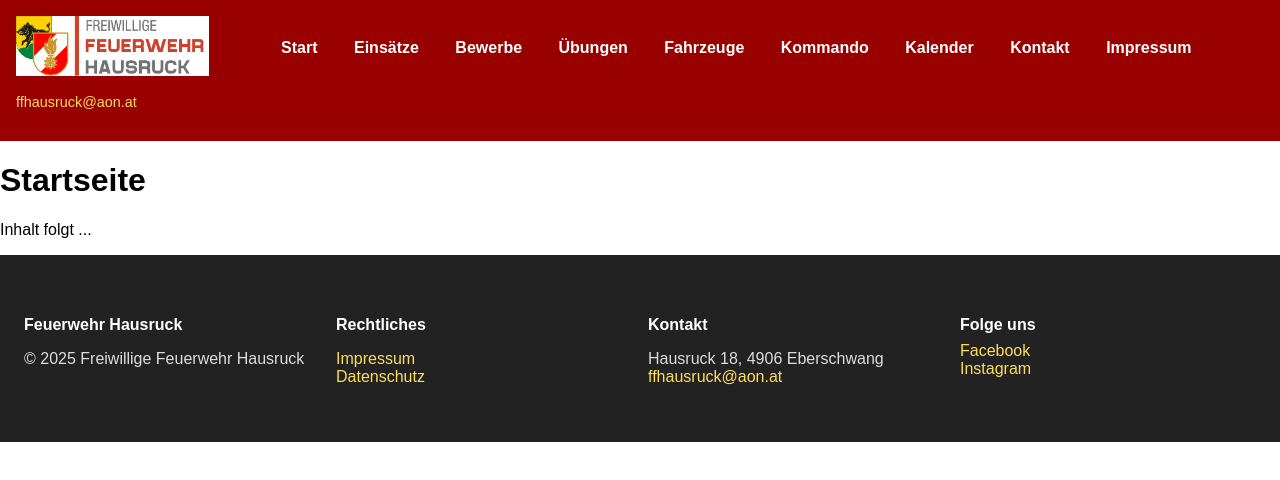
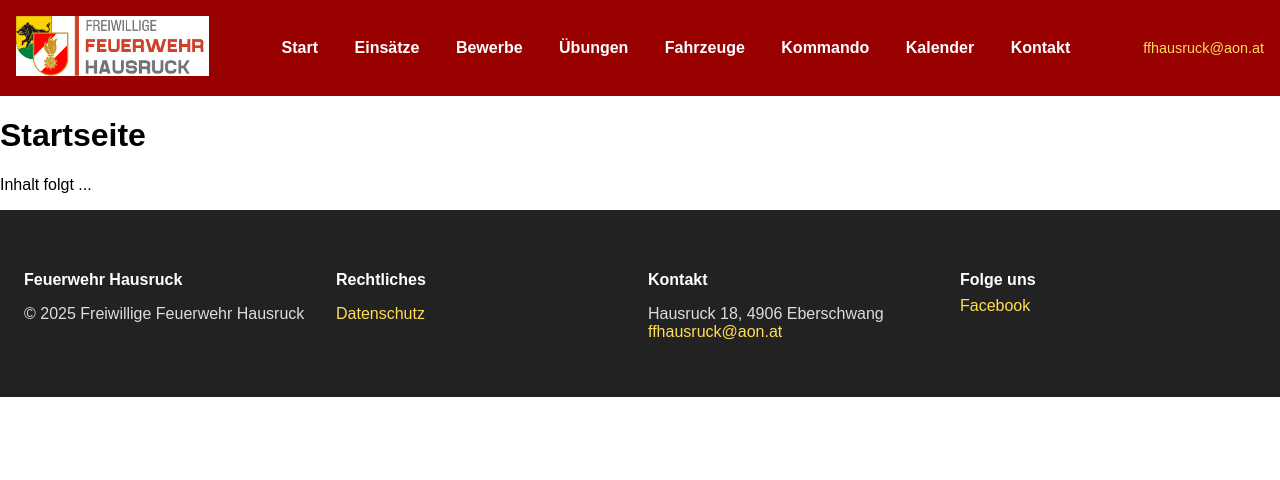
Before and after one commit to remne23/ff-hausruck.github.io, a plain HTML site: page index.html in a window 1280 px wide. Drawn offline with Linux system fonts and the light colour scheme.

Commit message:
Add files via upload

```diff
--- a/index.html
+++ b/index.html
@@ -20,7 +20,7 @@
       <a href="kommando.html">Kommando</a>
       <a href="kalender.html">Kalender</a>
       <a href="kontakt.html">Kontakt</a>
-      <a href="impressum.html">Impressum</a>
+
     </nav>
     <div class="contact-info">
       <p><a href="mailto:ffhausruck@aon.at">ffhausruck@aon.at</a></p>
@@ -40,7 +40,7 @@
     <div class="footer-col">
       <h4>Rechtliches</h4>
       <ul>
-        <li><a href="impressum.html">Impressum</a></li>
+        <li></li>
         <li><a href="datenschutz.html">Datenschutz</a></li>
       </ul>
     </div>
@@ -51,8 +51,8 @@
     </div>
     <div class="footer-col">
       <h4>Folge uns</h4>
-      <a href="#">Facebook</a><br>
-      <a href="#">Instagram</a>
+      <a href="https://www.facebook.com/ffhausruck/?locale=de_DE" target="_blank">Facebook</a><br>
+
     </div>
   </footer>
 </body>
```
Also changed, not shown: bewerbe.html (+4 -4 lines), einsaetze.html (+4 -4 lines), fahrzeuge.html (+4 -4 lines), impressum.html (+4 -4 lines), kalender.html (+4 -4 lines), kommando.html (+4 -4 lines), kontakt.html (+4 -4 lines), uebungen.html (+4 -4 lines).
